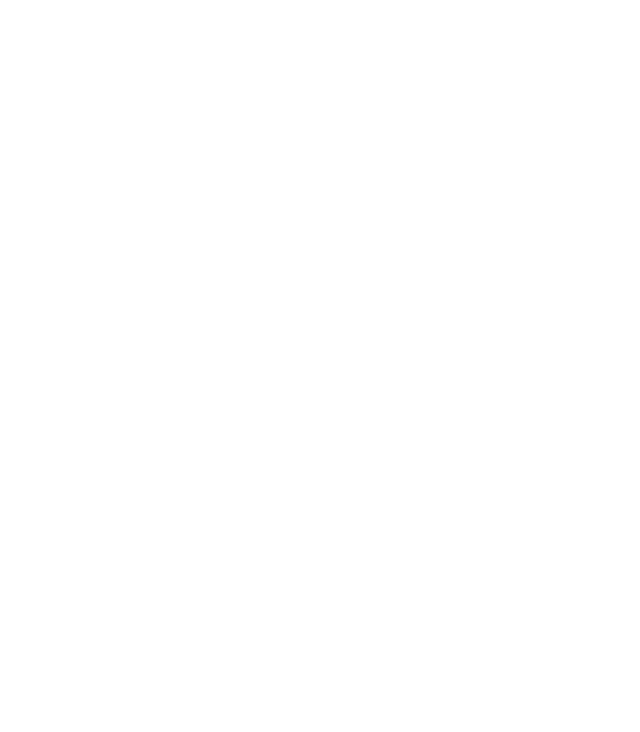
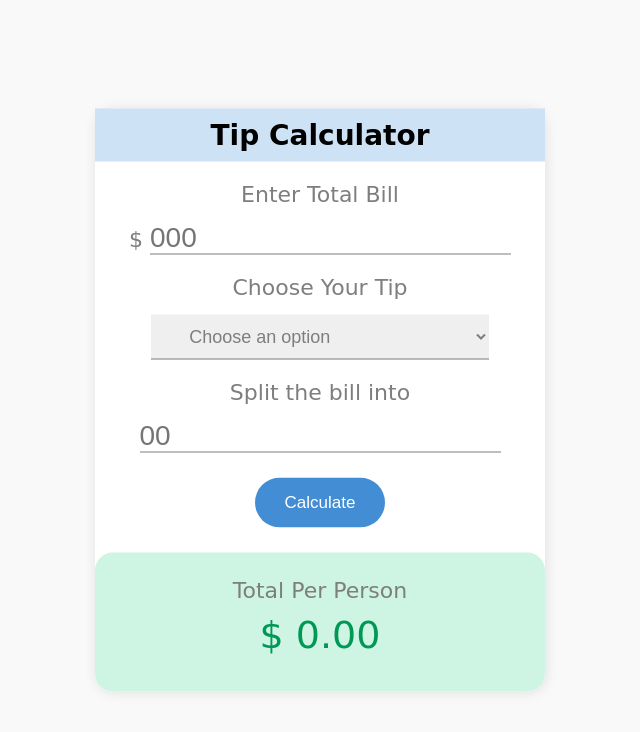
Before and after one commit to farhanacsebd/tip-calculator-using-js, a plain HTML site: page index.html in a window 1280 px wide. Shown: the whole page, without its empty margins (320-960 px from the left). Drawn offline with Linux system fonts and the light colour scheme.

Commit message:
added new

```diff
--- a/index.html
+++ b/index.html
@@ -4,14 +4,37 @@
     <meta charset="UTF-8">
     <meta http-equiv="X-UA-Compatible" content="IE=edge">
     <meta name="viewport" content="width=device-width, initial-scale=1.0">
+    <title>Tip Cal</title>
     <link rel="stylesheet" href="style.css">
-    <title>Tip Calculator</title>
 </head>
 <body>
-    <div class="hero">
-
+    <div class="container">
+        <h1>Tip Calculator</h1>
+        <form action="">
+            <div class="control">
+                <p>Enter Total Bill</p>
+                <p class="input">
+                    $
+                    <input placeholder="000">
+                </p>
+            </div>
+            <div class="control">
+                <p>Choose Your Tip</p>
+                <select class="form-select" id="inputGroupSelect01">
+                    <option selected>Choose an option</option>
+                    <option value="0.3">30% - Outsanding</option>
+                    <option value="0.2">20% - Good</option>
+                    <option value="0.15">15% - It was ok</option>
+                    <option value="0.1">10% - Bad</option>
+                    <option value="0.05">5% - Terrible</option>
+                  </select>
+            </div>
+        </form>
+        <p>Split the bill into</p>
+        <input placeholder="00"> <br>
+        <button id="calculate">Calculate</button>
+        <div class="totalTip">
+            <p>Total Per Person</p>
+            <p class="tip">$ <span id="tip">0.00</span> </p>
+        </div>
     </div>
-
-    <script src="js/index.js"></script>
-</body>
-</html>
--- a/js/index.js
+++ b/js/index.js
@@ -1 +1 @@
-alert('hello')
+// alert('hello')
--- a/style.css
+++ b/style.css
@@ -1,12 +1,78 @@
 *{
+    margin: 0;
     padding: 0;
-    margin: 0;
     box-sizing: border-box;
 }
-
-.hero{
-    background-image: url(./bg.jpg);
-    background-repeat: no-repeat;
-    background-position: center;
-    background-size: cover;
+body{
+    font-family: 'Redressed', cursive;
+    height: 100vh;
+    background-color: #f9f9f9;
+    font-size: 22px;
+    position: relative;
 }
+.container{
+    position: absolute;
+    left: 50%;
+    top: 50%;
+    transform: translate(-50%,-50%);
+    width: 450px;
+    background-color: #FFF;
+    border-radius: 18px;
+    text-align: center;
+    box-shadow: 1px 1px 13px rgb(0 0 0 / 10%);
+}
+h1{
+    background-color: #cee2f5;
+    padding: 10px 0;
+    font-size: 28px;
+}
+p{
+    color: #7e7e7e;
+}
+.control{
+    margin: 20px 0;
+}
+input{
+    border: none;
+    outline: none;
+    text-align: left;
+    border-bottom: 1px solid #7e7e7e;
+    color: #7e7e7e;
+    font-size: 28px;
+    margin-top: 15px;
+}
+select{
+    border: none;
+    outline: none;
+    border-bottom: 1px solid #7e7e7e;
+    color: #7e7e7e;
+    font-size: 18px;
+    margin-top: 15px;
+    padding: 11px 34px;
+    width: 75%;
+}
+button#calculate{
+    color: white;
+    background: #428dd4;
+    border: 1px solid transparent;
+    font-size: 17px;
+    border-radius: 25px;
+    padding: 14px 29px;
+    margin: 25px;
+    transition: all .3s ease;
+}
+button#calculate:hover{
+    color: #16a465;
+    border-color: #16a465;
+    background: white;
+}
+.totalTip{
+    background-color: #cef5e4;
+    border-radius: 18px;
+    padding: 25px 0 35px;
+}
+p.tip{
+    font-size: 38px;
+    color: #009855;
+    margin-top: 10px;
+}
```
Also changed, not shown: bg.jpg.
